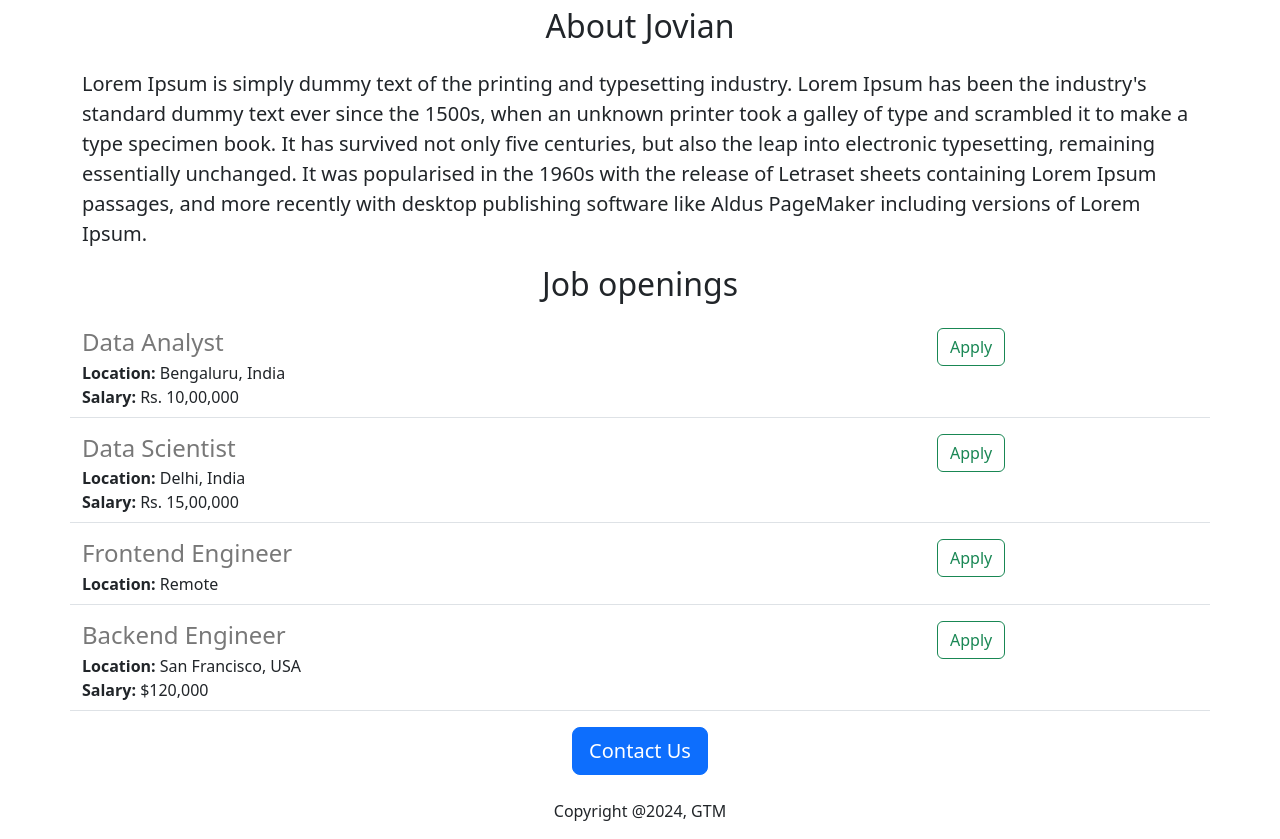
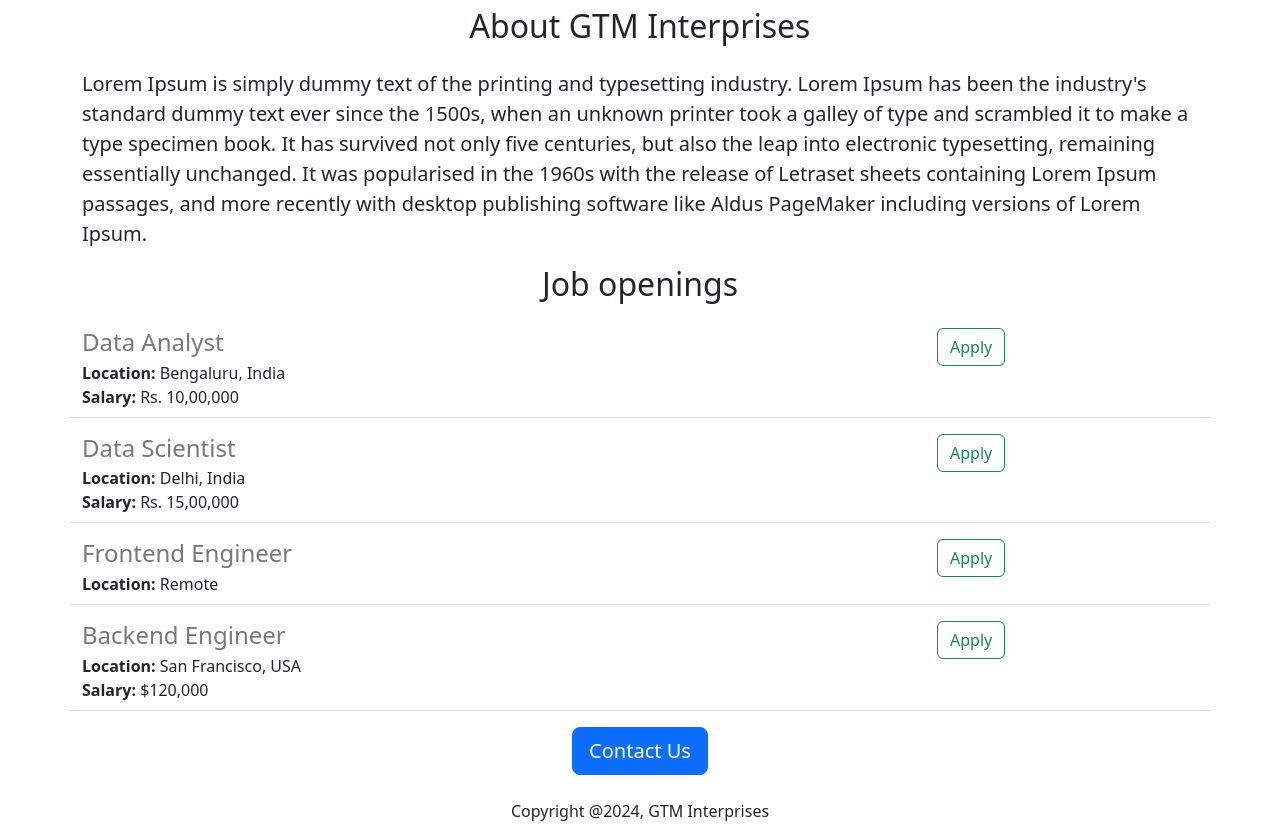
Before and after one commit to gautamp25/careers-website-v2, a Flask app: page / in a window 1280 px wide. Shown: the part 441-1280 px from the top of the page. Run offline with Flask 3, Linux system fonts and the light colour scheme.

Commit message:
Dynamic name & year changes

```diff
--- a/app.py
+++ b/app.py
@@ -1,4 +1,5 @@
 from flask import Flask, render_template, jsonify
+from datetime import datetime
 
 app = Flask(__name__)
 JOBS = [
@@ -31,7 +32,7 @@
 
 @app.route('/')
 def hello_world():
-  return render_template('home.html', jobs=JOBS)
+  return render_template('home.html', jobs=JOBS, company_name='GTM Interprises',time=datetime.now().strftime('%Y'))
 
 @app.route("/api/jobs")
 def list_jobs():
--- a/templates/home.html
+++ b/templates/home.html
@@ -3,7 +3,7 @@
   <head>
     <meta charset="utf-8">
     <meta name="viewport" content="width=device-width, initial-scale=1">
-    <title>Jovian careers</title>
+    <title>GTM Ent. careers</title>
     <link href="https://cdn.jsdelivr.net/npm/bootstrap@5.3.0/dist/css/bootstrap.min.css" rel="stylesheet" integrity="sha384-9ndCyUaIbzAi2FUVXJi0CjmCapSmO7SnpJef0486qhLnuZ2cdeRhO02iuK6FUUVM" crossorigin="anonymous">
     <style>
       #banner {
@@ -14,9 +14,9 @@
     </head>
     <body>
       <div class="container">
-        <h1 class="text-center mt-2 mb-4">Welcome to Career website.</h1>
+        <h1 class="text-center mt-2 mb-4">Welcome to {{company_name}}</h1>
         <img class="img-fluid" id="banner" src="https://7872470f-9937-4287-a9bf-31d8013c848b-00-1jwneb3i5z4mf.pike.replit.dev/static/banner.jpg" >
-        <h2 class="text-center mt-2 mb-4">About Jovian</h2>
+        <h2 class="text-center mt-2 mb-4">About {{company_name}}</h2>
         <p class="lead">
           Lorem Ipsum is simply dummy text of the printing and typesetting industry. Lorem Ipsum has been the industry's standard dummy text ever since the 1500s, when an unknown printer took a galley of type and scrambled it to make a type specimen book. It has survived not only five centuries, but also the leap into electronic typesetting, remaining essentially unchanged. It was popularised in the 1960s with the release of Letraset sheets containing Lorem Ipsum passages, and more recently with desktop publishing software like Aldus PageMaker including versions of Lorem Ipsum.
         </p>
@@ -28,7 +28,7 @@
         </div>
         <div class="text-center">
           <button class="btn btn-primary btn-lg">Contact Us</button>
-          <p class="mt-4">Copyright @2024, GTM</p>
+          <p class="mt-4">Copyright @{{time}},  {{company_name}}</p>
         </div>
       </div>
 
```
